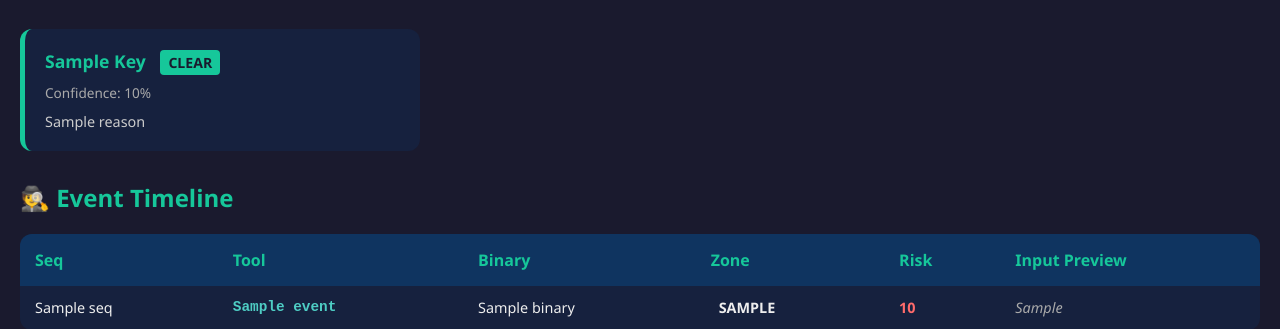
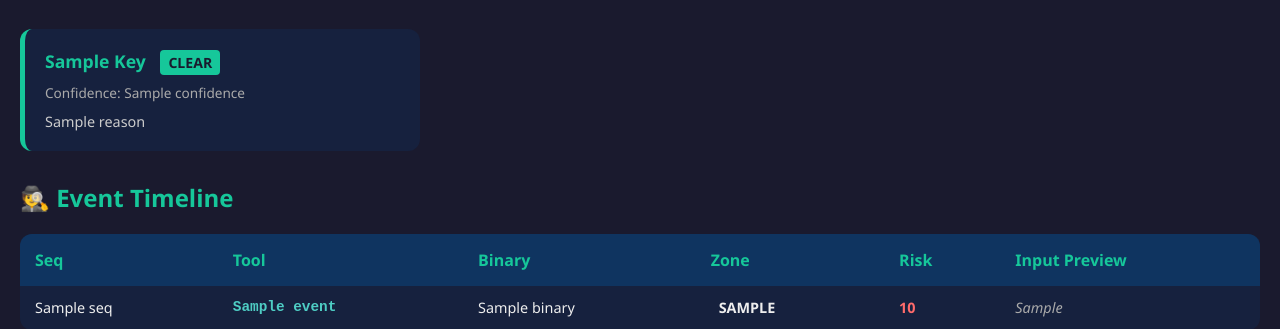
Before and after one commit to Lukentony/AI-guardian-lab, a Flask app: template ui/templates/forensics.html in a window 1280 px wide. Shown: the part 846-1175 px from the top of the page. Run offline with Flask 3, Linux system fonts and the light colour scheme; the template is opened without the code that fills it: most values are stand-ins (such as "Sample title", 1, 10 or a date in 2020).

Commit message:
fix: display confidence as string in forensics UI

```diff
--- a/ui/templates/forensics.html
+++ b/ui/templates/forensics.html
@@ -116,7 +116,7 @@
                     {{ key.replace('_', ' ').title() }}
                     <span class="flag-status">{% if flag.triggered %}TRIGGERED{% else %}CLEAR{% endif %}</span>
                 </h4>
-                <div style="font-size: 0.85em; color: #aaa;">Confidence: {{ (flag.confidence * 100)|round|int }}%</div>
+                <div style="font-size: 0.85em; color: #aaa;">Confidence: {{ flag.confidence }}</div>
                 <div class="flag-reason">{{ flag.reason }}</div>
             </div>
             {% endfor %}
```
